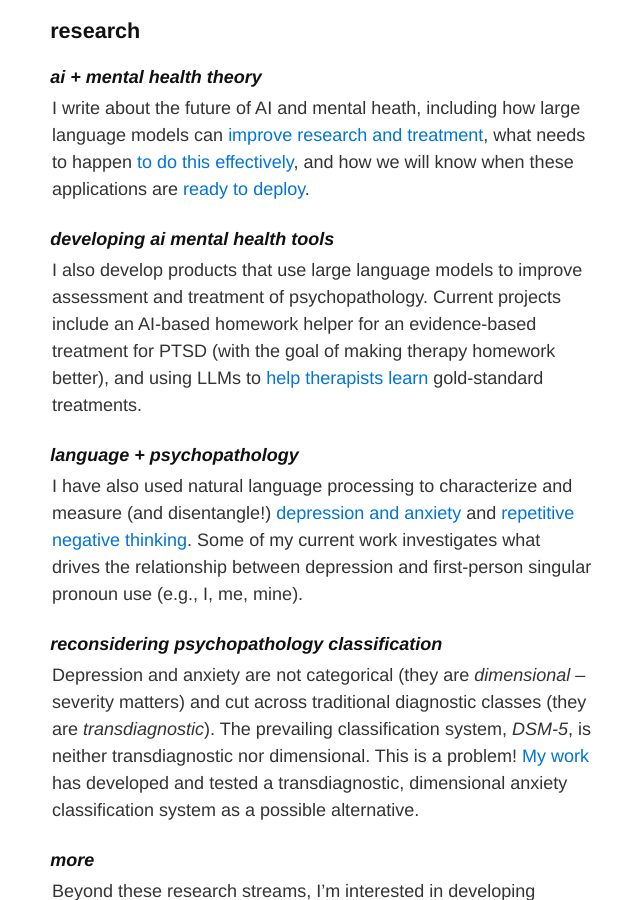
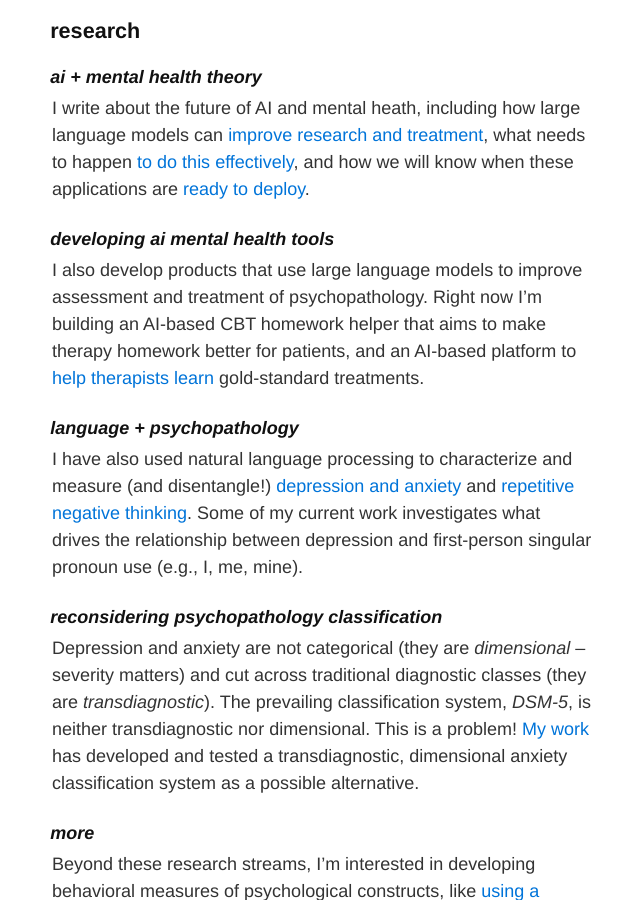
Before and after one commit to betsystade/betsystade.github.io, a Jekyll site: the page built from index.md, in a window 1280 px wide and 900 px high, scrolled down 767 px. Shown: the whole window, without its empty margins (318-958 px from the left). Built offline with Jekyll 4.4.1, drawn with Linux system fonts in a browser that asks for light colours; our own code applies the rules of GitHub Pages for plain Markdown files.

Commit message:
Update index.md

```diff
--- a/index.md
+++ b/index.md
@@ -26,7 +26,7 @@ I write about the future of AI and mental heath, including how large language mo
 
 
 #### developing ai mental health tools
-I also develop products that use large language models to improve assessment and treatment of psychopathology. Current projects include an AI-based homework helper for an evidence-based treatment for PTSD (with the goal of making therapy homework better), and using LLMs to [help therapists learn](https://osf.io/preprints/osf/wx93m) gold-standard treatments.
+I also develop products that use large language models to improve assessment and treatment of psychopathology. Right now I'm building an AI-based CBT homework helper that aims to make therapy homework better for patients, and an AI-based platform to [help therapists learn](https://osf.io/preprints/osf/wx93m) gold-standard treatments.
 
 
 #### language + psychopathology
```
